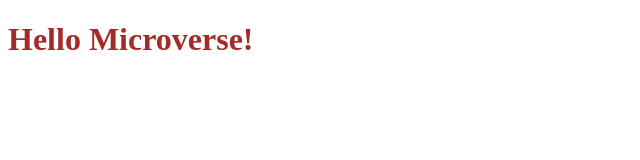
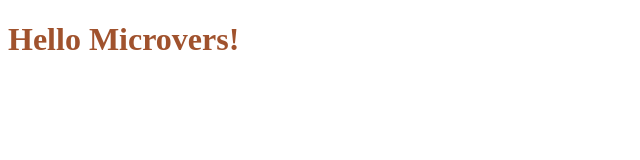
Before and after one commit to Cosmosha/Hello-Microverse, a plain HTML site: page index.html in a window 1280 px wide. Shown: the whole page, without its empty margins (0-640 px from the left). Drawn offline with Linux system fonts and the light colour scheme.

Commit message:
Readme index.html style.css modiified

```diff
--- a/index.html
+++ b/index.html
@@ -5,12 +5,12 @@
     <meta charset="UTF-8">
     <meta http-equiv="X-UA-Compatible" content="IE=edge">
     <meta name="viewport" content="width=device-width, initial-scale=1.0">
-    <title>Hello Microverse</title>
+    <title>Hello Microverse Project</title>
     <link rel="stylesheet" href="style.css">
 </head>
 
 <body>
-    <h1>Hello Microverse!</h1>
+    <h1>Hello Microvers!</h1>
 </body>
 
 </html>
--- a/style.css
+++ b/style.css
@@ -1,3 +1,3 @@
 h1 {
-  color: brown;
+    color: sienna;
 }
```
Also changed, not shown: 1 other file.
